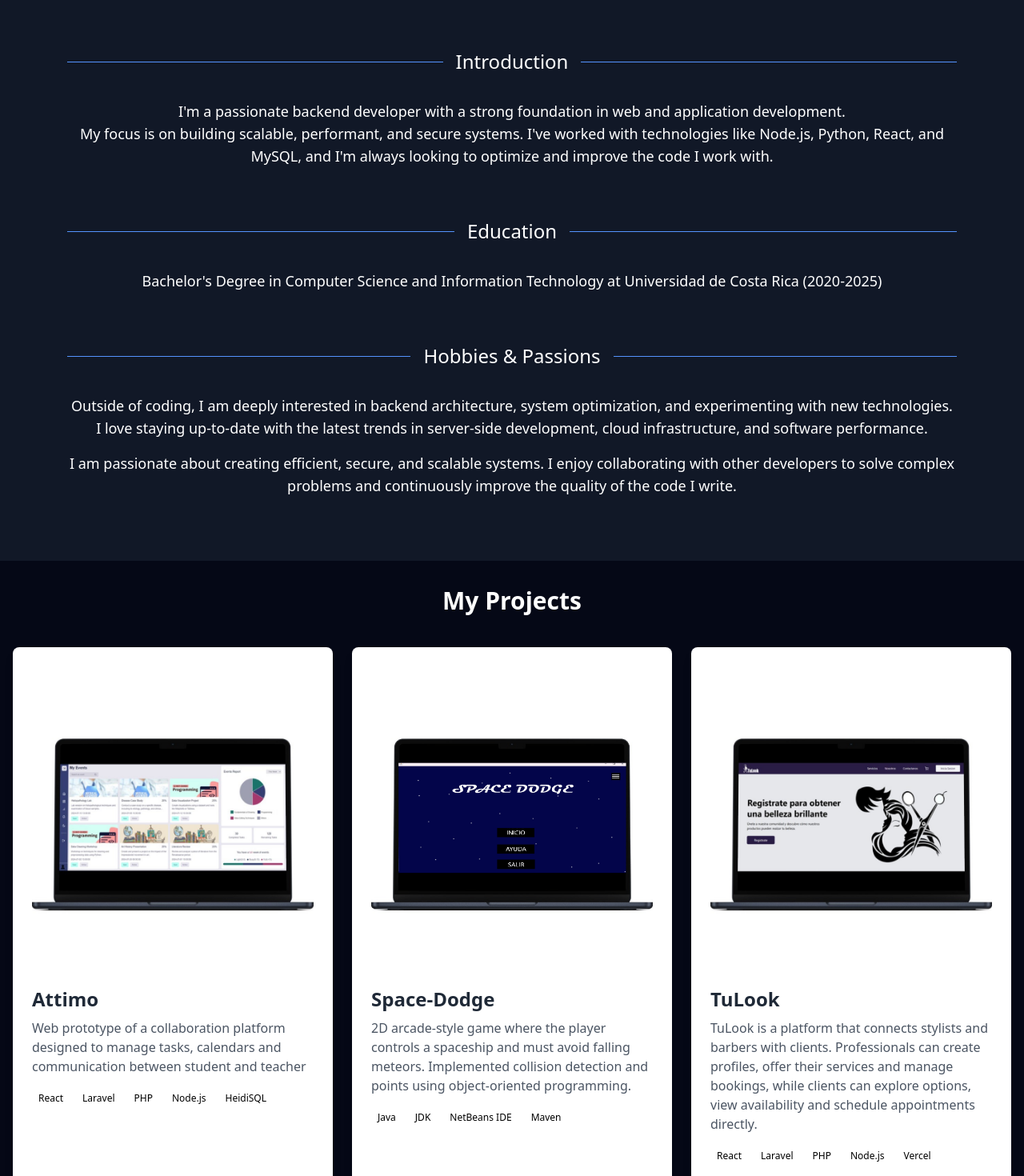
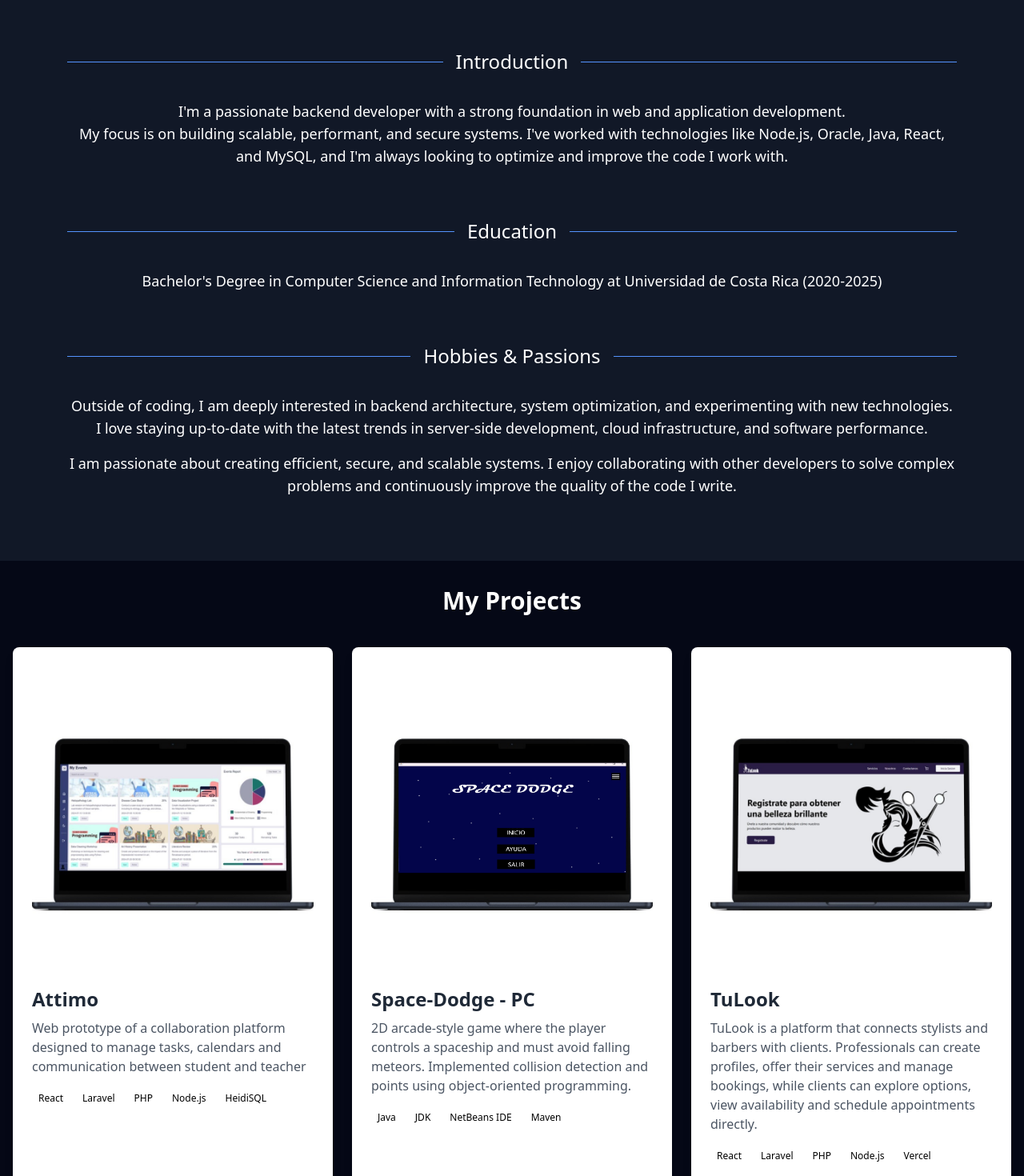
Before and after one commit to PuzzledStone/Portfolio, a React (Vite) app: page / in a window 1280 px wide. Shown: the part 840-2310 px from the top of the page at 80% size. Built offline with nearby package versions, Linux system fonts and the light colour scheme.

Commit message:
Added more skills

```diff
--- a/src/components/personal/AboutMe.jsx
+++ b/src/components/personal/AboutMe.jsx
@@ -10,7 +10,7 @@ export function AboutMe() {
               <div className="flex-grow border-t border-light-blue"></div>
             </div>
             <div className="flex-1 text-lg text-white mx-auto mt-16">
-              <p>I'm a passionate backend developer with a strong foundation in web and application development.<br /> My focus is on building scalable, performant, and secure systems. I've worked with technologies like Node.js, Python, React, and MySQL, and I'm always looking to optimize and improve the code I work with.</p>
+              <p>I'm a passionate backend developer with a strong foundation in web and application development.<br /> My focus is on building scalable, performant, and secure systems. I've worked with technologies like Node.js, Oracle, Java, React, and MySQL, and I'm always looking to optimize and improve the code I work with.</p>
             </div>
           </div>
 
--- a/src/components/personal/Skills.jsx
+++ b/src/components/personal/Skills.jsx
@@ -151,6 +151,18 @@ export function Skills() {
                     </div>
                     <p className="text-white">Wordpress</p>
                 </div>
+                <div className="flex flex-col items-center">
+                    <div className="w-[80px] h-[80px] flex items-center justify-center">
+                         <img src="https://cdn.jsdelivr.net/gh/devicons/devicon@latest/icons/csharp/csharp-original.svg" alt="C#" className="w-[40px] h-[40px] object-contain" />
+                    </div>
+                    <p className="text-white">C#</p>
+                </div>
+                <div className="flex flex-col items-center">
+                    <div className="w-[80px] h-[80px] flex items-center justify-center">
+                         <img src="https://upload.wikimedia.org/wikipedia/commons/9/98/Apache_NetBeans_Logo.svg" alt="Netbeans" className="w-[40px] h-[40px] object-contain" />
+                    </div>
+                    <p className="text-white">NetBeans</p>
+                </div>
             </div>
           </div>
         </div>
--- a/src/hooks/useProjects.js
+++ b/src/hooks/useProjects.js
@@ -11,7 +11,7 @@ export function useProjects() {
       liveLink: "https://attimo-frontend.vercel.app/login"
     },
     {
-      title: "Space-Dodge",
+      title: "Space-Dodge - PC",
       description: "2D arcade-style game where the player controls a spaceship and must avoid falling meteors. Implemented collision detection and points using object-oriented programming.",
       image: "/imgs/projects/space-dodge.png",
       techStack: ["Java", "JDK", "NetBeans IDE", "Maven"],
```
